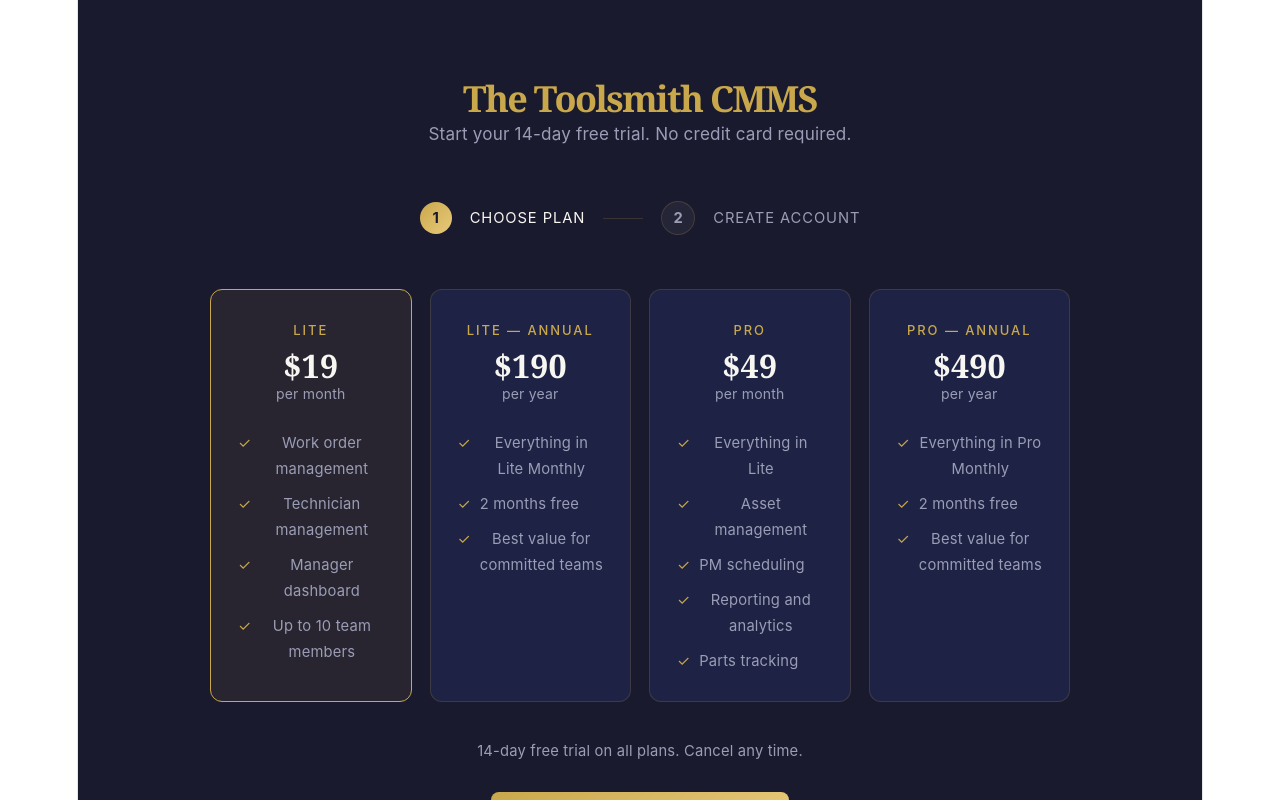
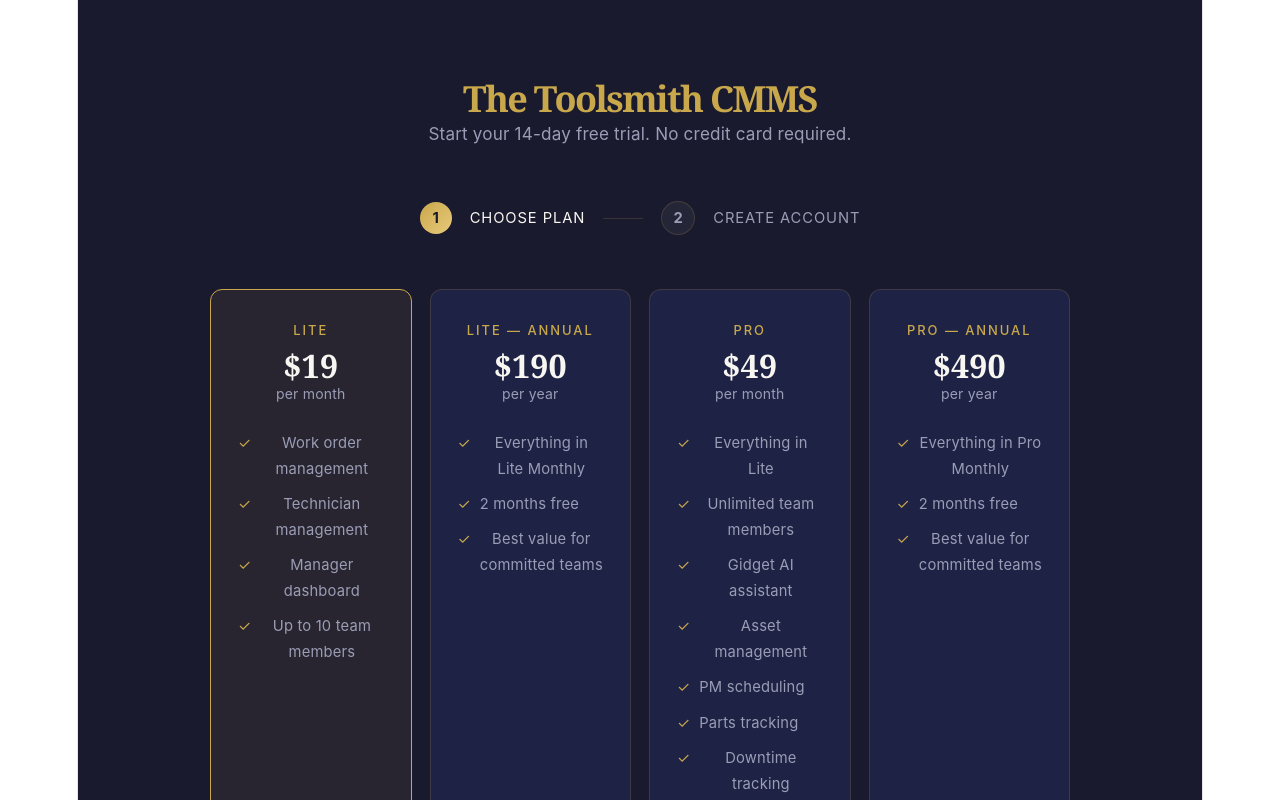
Before and after one commit to GidgetPINK/toolsmith-cmms, a React (Vite) app: page /register in a window 1280 px wide. Shown: the top 800 px of the page. Built offline with nearby package versions, Linux system fonts and the light colour scheme; no server answers.

Commit message:
add gidget unlimited team and downtime to pro features list

```diff
--- a/src/pages/Register.jsx
+++ b/src/pages/Register.jsx
@@ -100,10 +100,12 @@ export default function Register() {
       priceId: import.meta.env.VITE_STRIPE_PRO_MONTHLY,
       features: [
         'Everything in Lite',
+        'Unlimited team members',
+        'Gidget AI assistant',
         'Asset management',
         'PM scheduling',
-        'Reporting and analytics',
-        'Parts tracking'
+        'Parts tracking',
+        'Downtime tracking'
       ]
     },
     {
```
